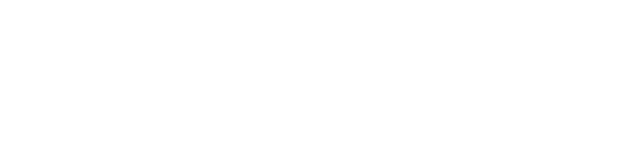
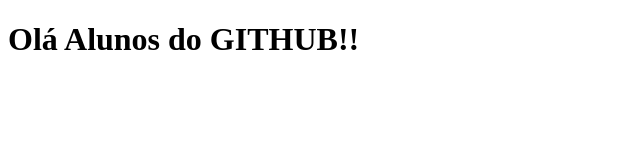
Before and after one commit to ananaves/aula-merge, a plain HTML site: page index.html in a window 1280 px wide. Shown: the whole page, without its empty margins (0-640 px from the left). Drawn offline with Linux system fonts and the light colour scheme.

Commit message:
Alterando o arquivo HTML pela pessoa 2

```diff
--- a/index.html
+++ b/index.html
@@ -6,6 +6,7 @@
     <title>Aula Merge</title>
 </head>
 <body>
+    <h1>Olá Alunos do GITHUB!!</h1>
 
 </body>
 </html>
```
